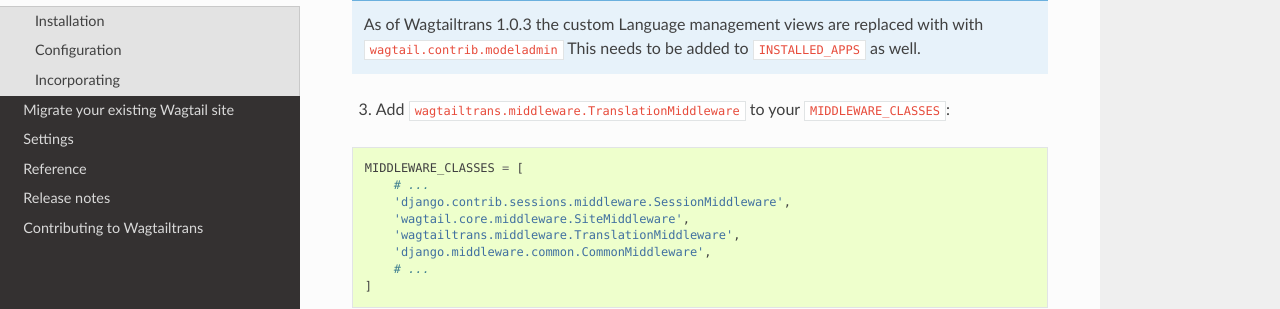
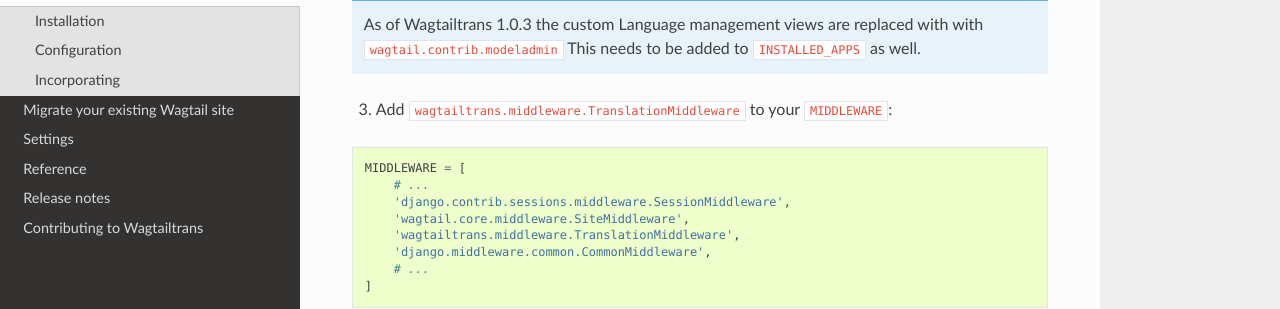
Before and after one commit to wagtail/wagtailtrans, a Sphinx documentation site: the page built from docs/source/getting_started.rst, in a window 1280 px wide and 900 px high, scrolled down 493 px. Shown: the part 156-465 px from the top of the window. Built offline with Sphinx 7.4.7 and the Read the Docs theme 2.0.0, drawn with Linux system fonts in a browser that asks for light colours.

Commit message:
Fix settings name (#175)

```diff
--- a/docs/source/getting_started.rst
+++ b/docs/source/getting_started.rst
@@ -36,11 +36,11 @@
     This needs to be added to ``INSTALLED_APPS`` as well.
 
 
-3. Add ``wagtailtrans.middleware.TranslationMiddleware`` to your ``MIDDLEWARE_CLASSES``::
+3. Add ``wagtailtrans.middleware.TranslationMiddleware`` to your ``MIDDLEWARE``::
 
 .. code-block:: python
 
-    MIDDLEWARE_CLASSES = [
+    MIDDLEWARE = [
         # ...
         'django.contrib.sessions.middleware.SessionMiddleware',
         'wagtail.core.middleware.SiteMiddleware',
```
